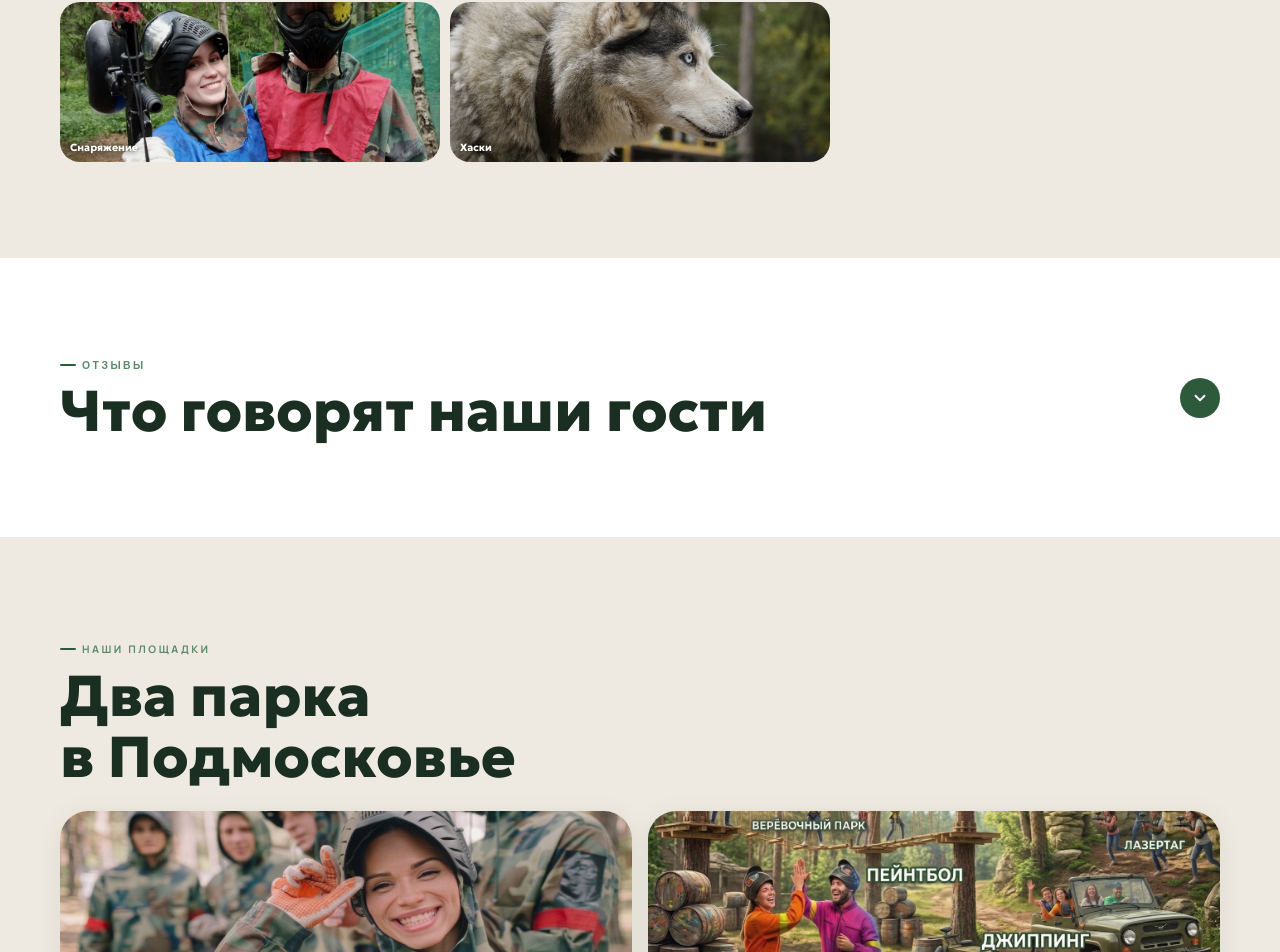
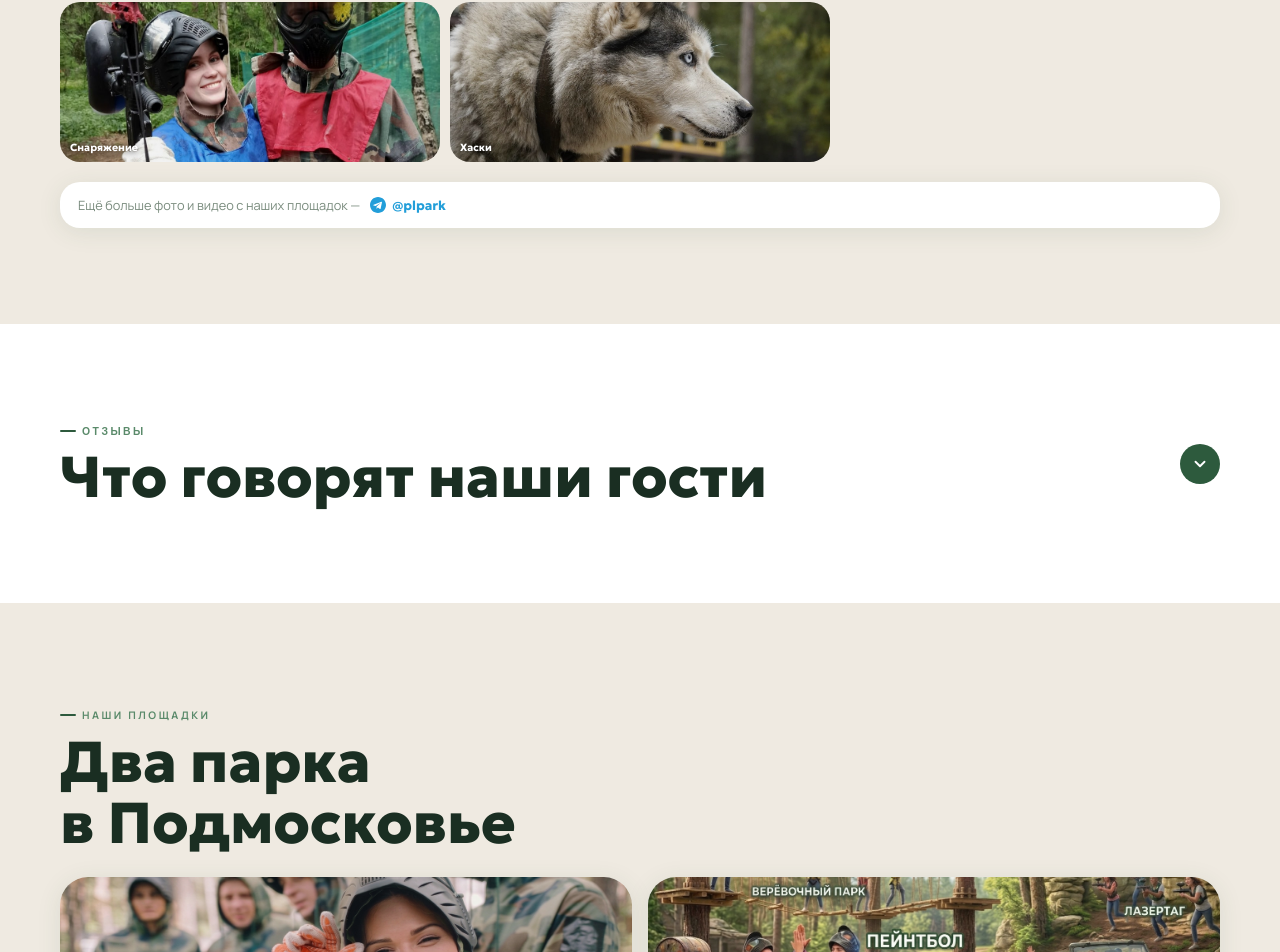
Before and after one commit to uxebojovat72-creator/Siteee, a Next.js app in the folder frontend/: page / in a window 1280 px wide. Shown: the part 4160-5112 px from the top of the page. Built offline with nearby package versions, Linux system fonts and the light colour scheme.

Commit message:
feat(gallery): add Telegram link block below gallery
https://claude.ai/code/session_01DiV1Msh2Bd7znMi2fUFDuf

```diff
--- a/frontend/pages/index.js
+++ b/frontend/pages/index.js
@@ -435,9 +435,14 @@ export default function Home() {
             </div>
           ))}
         </div>
+        <div className="gal-more rv">
+          <span className="gal-more-txt">Ещё больше фото и видео с наших площадок —</span>
+          <a href="https://t.me/plpark" target="_blank" rel="noreferrer" className="gal-more-link">
+            <svg width="16" height="16" viewBox="0 0 24 24" fill="currentColor"><path d="M12 0C5.373 0 0 5.373 0 12s5.373 12 12 12 12-5.373 12-12S18.627 0 12 0zm5.894 8.221-1.97 9.28c-.145.658-.537.818-1.084.508l-3-2.21-1.447 1.394c-.16.16-.295.295-.605.295l.213-3.053 5.56-5.023c.242-.213-.054-.333-.373-.12L8.32 13.617l-2.96-.924c-.643-.204-.657-.643.136-.953l11.57-4.461c.537-.194 1.006.131.828.942z"/></svg>
+            @plpark
+          </a>
+        </div>
       </section>
-
-      {/* ── REVIEWS ── */}
       <section className="rev-bg s">
         <button className="acc-hdr rv" onClick={() => setReviewsOpen(o => !o)} aria-expanded={reviewsOpen}>
           <div>
--- a/frontend/styles/globals.css
+++ b/frontend/styles/globals.css
@@ -629,3 +629,9 @@ footer { background:var(--dark); padding:40px 22px 30px; }
 .priv-wrap ul { padding-left:20px; margin-bottom:12px; }
 .priv-wrap ul li { font-size:.88rem; color:var(--text); line-height:1.75; margin-bottom:4px; }
 .priv-wrap a { color:var(--forest); }
+
+/* gal-more */
+.gal-more { display:flex; align-items:center; gap:10px; flex-wrap:wrap; margin-top:20px; padding:14px 18px; background:var(--white); border-radius:var(--r); box-shadow:var(--shadow); }
+.gal-more-txt { font-size:.8rem; color:var(--muted); }
+.gal-more-link { display:inline-flex; align-items:center; gap:6px; font-family:'Geologica',sans-serif; font-weight:700; font-size:.82rem; color:#229ED9; text-decoration:none; }
+.gal-more-link:hover { text-decoration:underline; }
```
